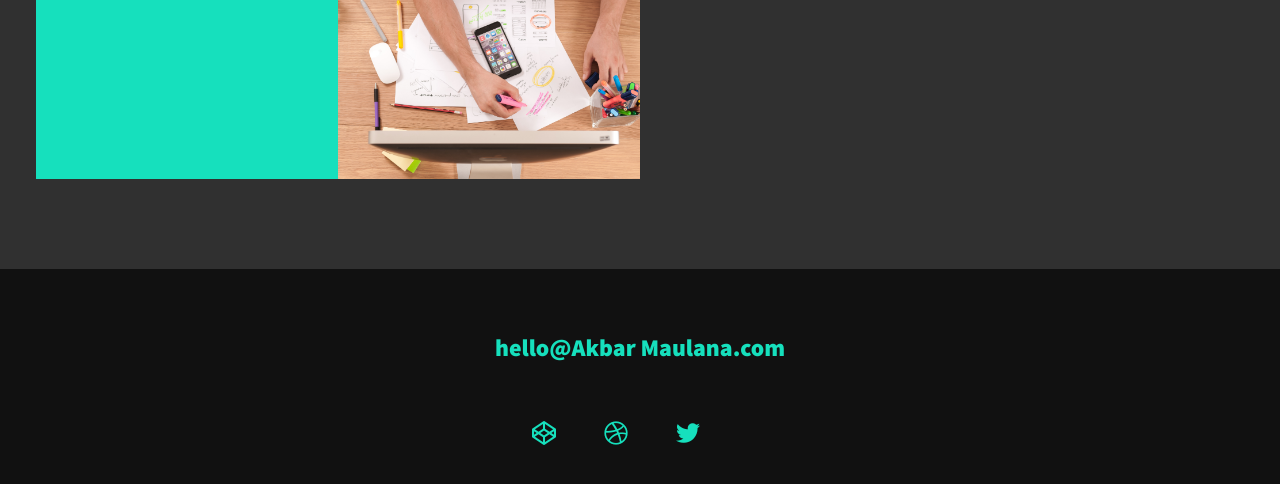
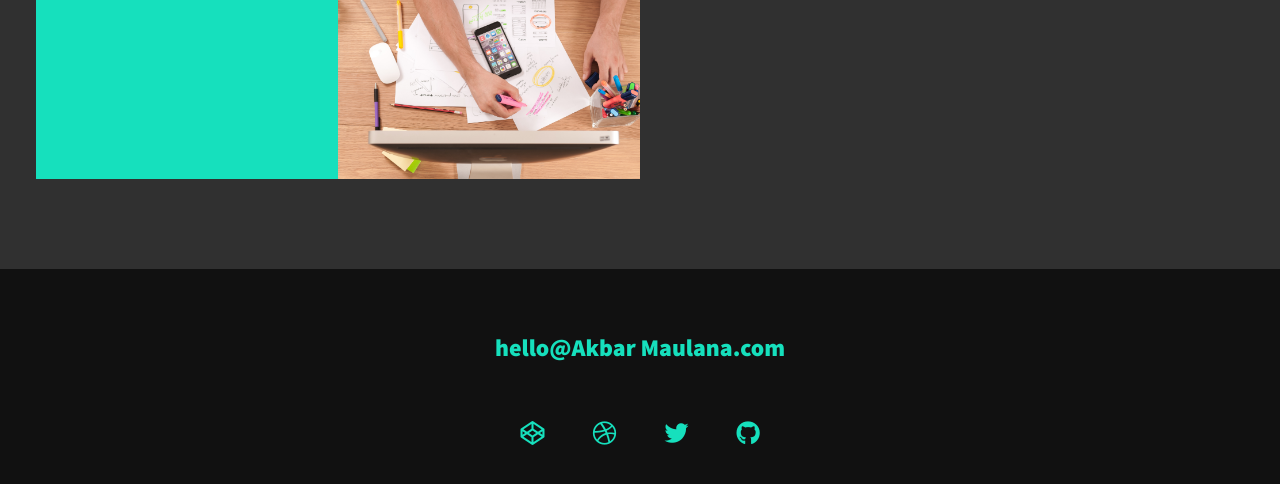
Before and after one commit to AKBARMAULANA06/fortofolio, a plain HTML site: page index.html in a window 1280 px wide. Shown: the part 2427-2911 px from the top of the page. Drawn offline with nearby package versions, Linux system fonts and the light colour scheme.

Commit message:
Update index.html

```diff
--- a/index.html
+++ b/index.html
@@ -173,7 +173,7 @@
             </li>
             <li class="social-list__item">
                 <a class="social-list__link" href="akbar.freesite.online">
-                    <i class="akbar.freesite.online"></i>
+                    <i class="fab fa-github"></i>
                 </a>
             </li>
         </ul>
```
